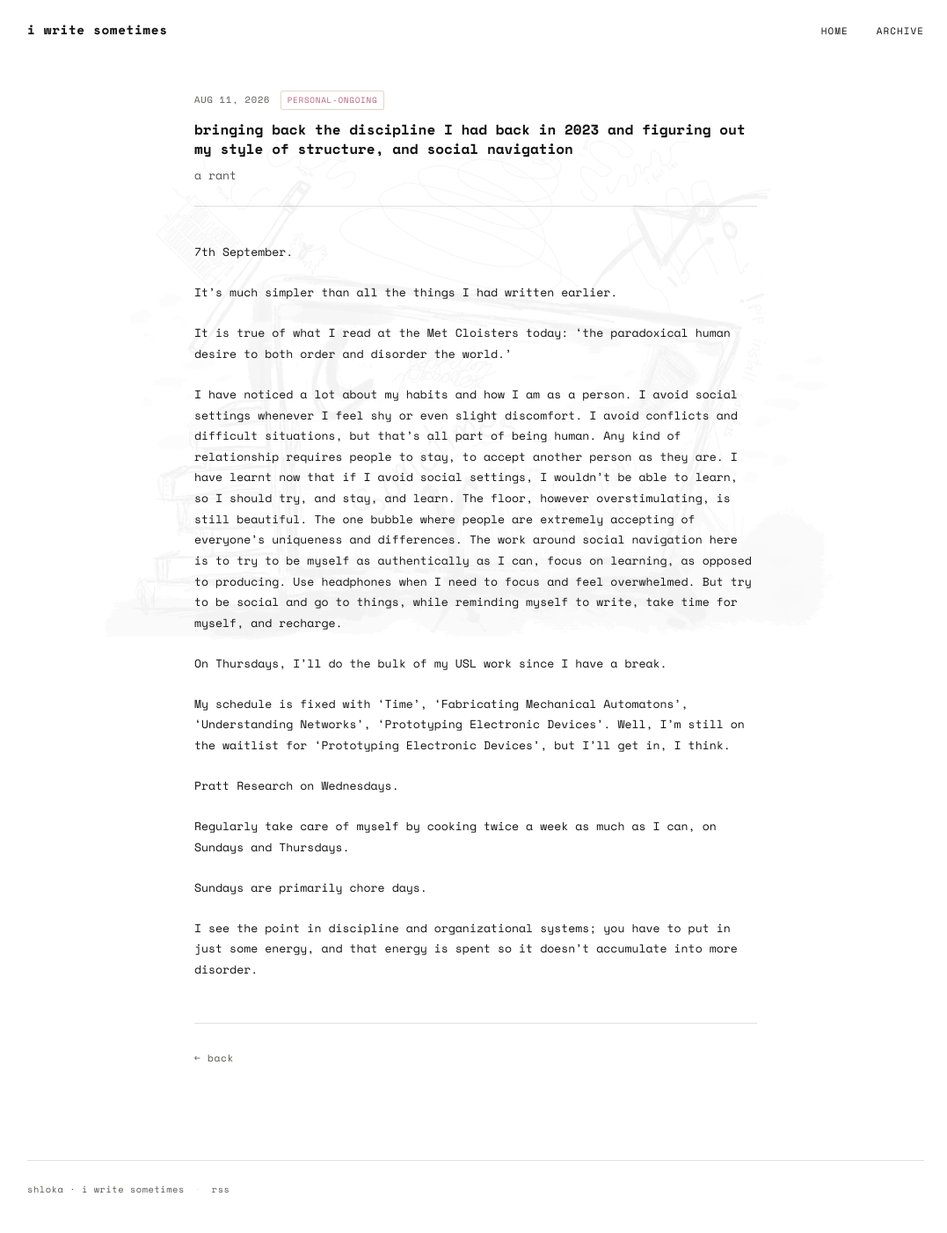
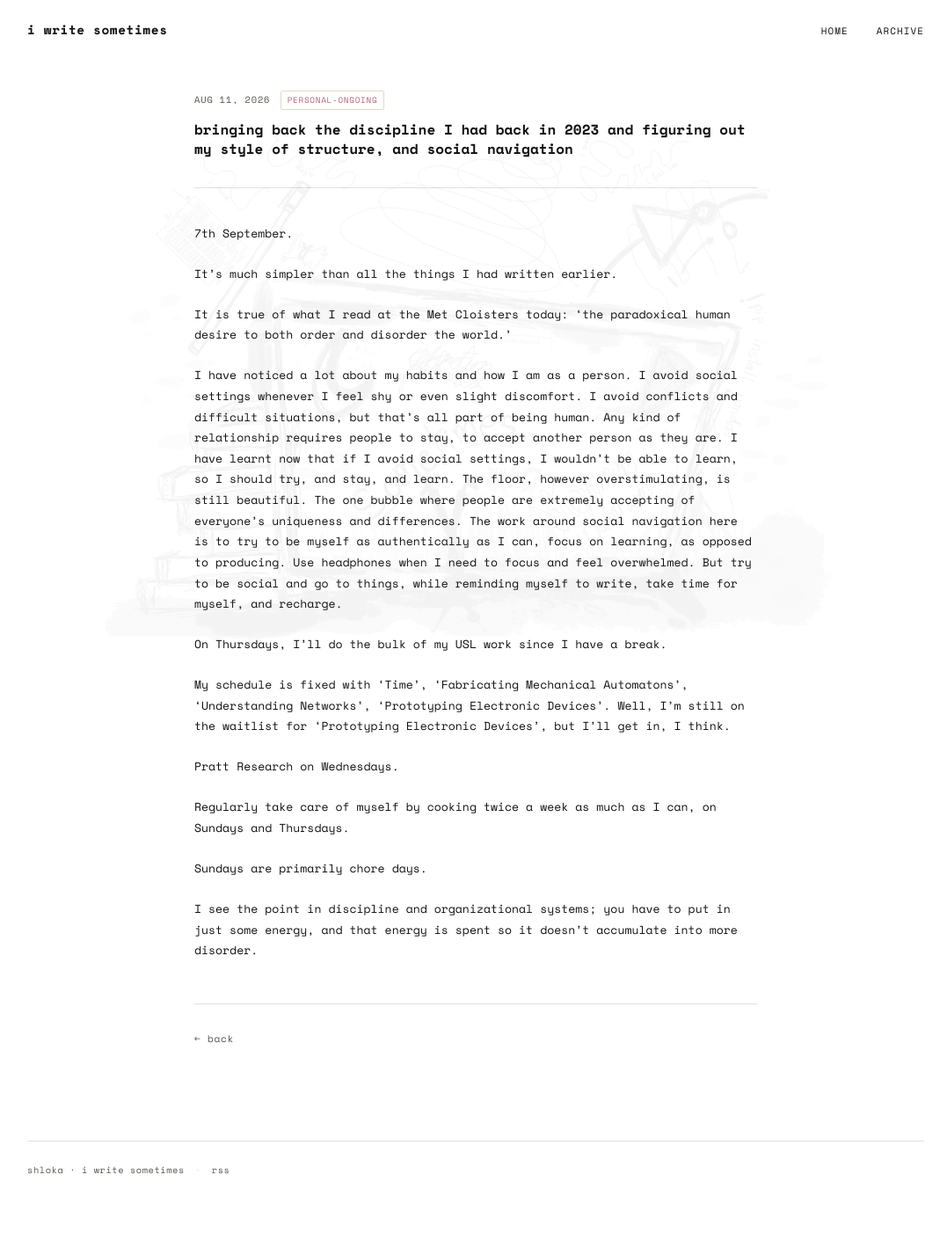
Before and after one commit to shlokamohanty/i-write-sometimes, a Jekyll site: the page built from _posts/2026-08-11-discipline.md, in a window 1280 px wide. Shown: the whole page at 88% size, without its empty margins (99-1176 px from the left). Built offline with Jekyll 4.4.1, drawn with Linux system fonts in a browser that asks for light colours; some web fonts are replaced; after the commit the page ends 1380 px from its top, so only the background shows below that.

Commit message:
kbhjvjh
bhjbhjb

```diff
--- a/_posts/.obsidian/workspace.json
+++ b/_posts/.obsidian/workspace.json
@@ -202,10 +202,11 @@
   },
   "active": "a083ab4cbd328063",
   "lastOpenFiles": [
+    "2026-09-07-prototyping-class-1.md",
+    "2026-08-11-discipline.md",
     "2026-09-01-design.md",
     "2026-09-03-excited.md",
     "2026-09-06-small-dreams.md",
-    "2026-09-07-prototyping-class-1.md",
     "2026-09-07-see-than-perceive.md",
     "2026-07-14-chaos.md",
     "2026-04-25-thesis-ideation.md",
@@ -227,7 +228,6 @@
     "2026-08-16-i-think.md",
     "2026-08-17-madison-vs-new-york.md",
     "2026-04-19-readings.md",
-    "2026-08-26-all-letters.md",
     "Untitled.base",
     "Untitled.canvas",
     "Untitled 1.base",
--- a/_posts/2026-08-11-discipline.md
+++ b/_posts/2026-08-11-discipline.md
@@ -1,7 +1,7 @@
 ---
 layout: post
 title: "bringing back the discipline I had back in 2023 and figuring out my style of structure, and social navigation"
-subtitle: "a rant"
+subtitle: ""
 date: 2026-08-11
 tags: personal-ongoing
 ---
```
